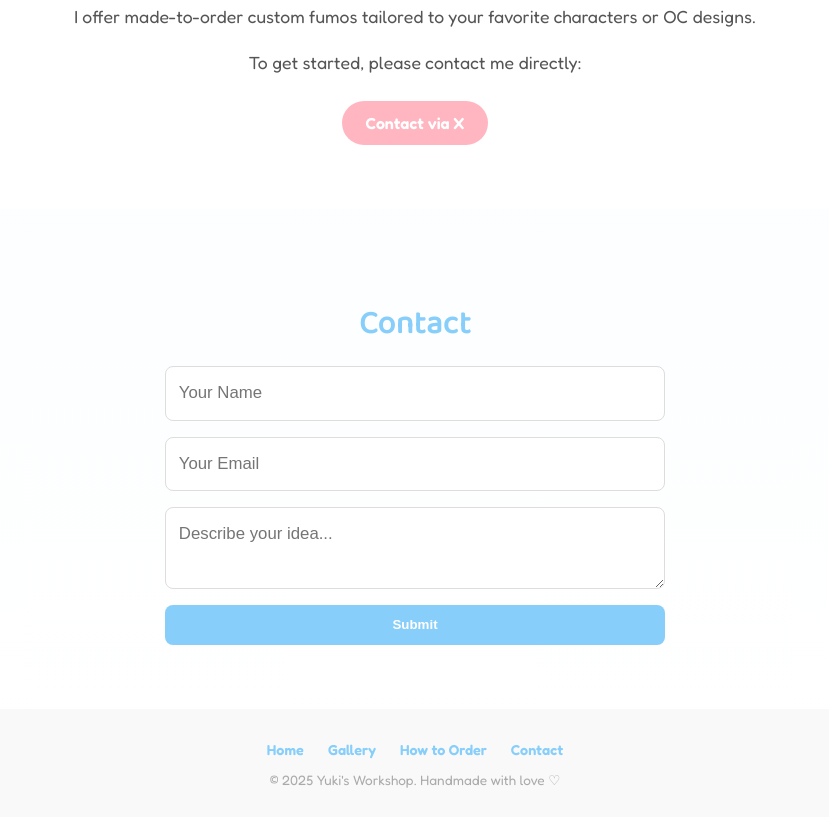
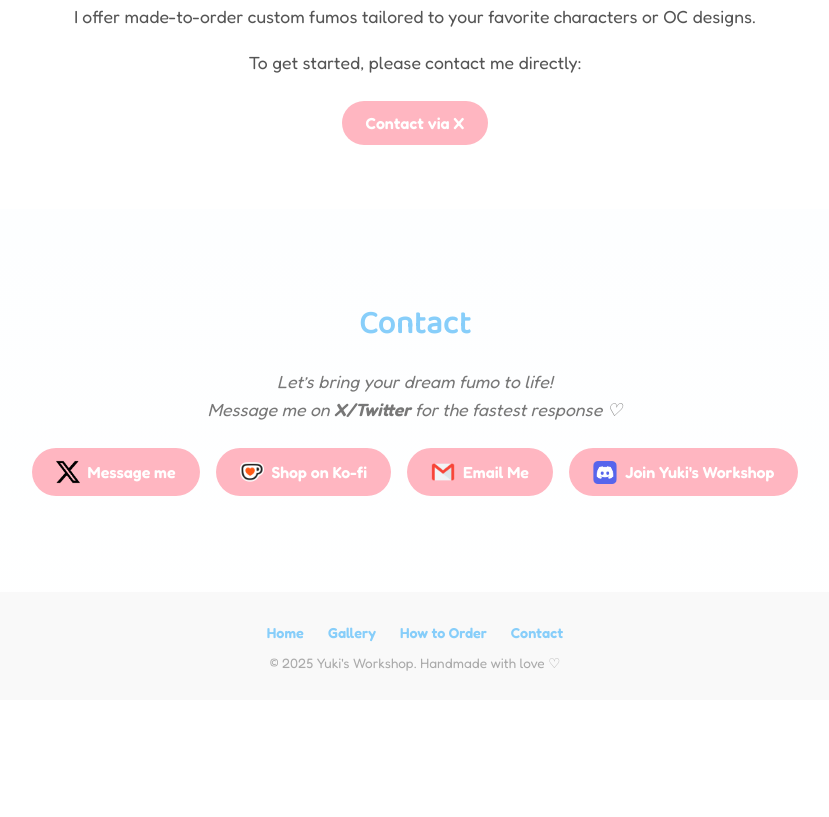
Before and after one commit to bominhvidai/yukiWeb, a plain HTML site: page index.html in a window 1280 px wide. Shown: the part 2713-3530 px from the top of the page, without its empty margins (225-1054 px from the left). After the commit the page ends 3413 px from the top, so only its background shows below. Drawn offline with Linux system fonts and the light colour scheme.

Commit message:
Update Contact

```diff
--- a/index.html
+++ b/index.html
@@ -125,13 +125,34 @@
 
     <section id="contact">
         <h2>Contact</h2>
-        <form>
-            <input type="text" placeholder="Your Name" required />
-            <input type="email" placeholder="Your Email" required />
-            <textarea placeholder="Describe your idea..."></textarea>
-            <button type="submit">Submit</button>
-        </form>
+        <p class="soft-subtext">
+            Let’s bring your dream fumo to life!<br>
+            Message me on <strong>X/Twitter</strong> for the fastest response ♡
+        </p>
+
+        <div class="contact-socials">
+            <a href="https://x.com/yuki_workshop" target="_blank" class="contact-button">
+                <img src="assets/x-icon.webp" alt="X logo" class="contact-icon" />
+                Message me
+            </a>
+            <a href="https://ko-fi.com/yuki_workshop/shop" target="_blank" class="contact-button">
+                <img src="assets/kofi-icon.png" alt="Ko-fi logo" class="contact-icon" />
+                Shop on Ko-fi
+            </a>
+            <a href="mailto:yukiworkshop28@gmail.com" class="contact-button">
+                <img src="assets/email-icon.png" alt="Email icon" class="contact-icon" />
+                Email Me
+            </a>
+            <a href="https://discord.gg/2GSBUMEMBN" target="_blank" class="contact-button">
+                <img src="assets/discord-icon.png" alt="Discord logo" class="contact-icon" />
+                Join Yuki's Workshop
+            </a>
+        </div>
     </section>
+
+
+
+
 
     <footer>
         <div class="footer-links">
--- a/style.css
+++ b/style.css
@@ -694,3 +694,43 @@ form textarea {
     -ms-overflow-style: none;      /* IE 10+ */
     overflow-y: scroll;            /* Ensure scrolling works */
 }
+
+.soft-subtext {
+    color: #777;
+    font-size: 1.1rem;
+    margin-bottom: 1.5rem;
+    font-style: italic;
+    line-height: 1.6;
+}
+
+.contact-socials {
+    display: flex;
+    gap: 1rem;
+    justify-content: center;
+    flex-wrap: wrap;
+    margin-bottom: 2rem;
+}
+
+.contact-button {
+    background: #FFB6C1;
+    color: white;
+    padding: 0.75rem 1.5rem;
+    border-radius: 999px;
+    text-decoration: none;
+    font-weight: bold;
+    display: flex;
+    align-items: center;
+    gap: 0.5rem;
+    transition: background 0.2s ease;
+}
+
+.contact-button:hover {
+    background: #f094b0;
+}
+
+.contact-icon {
+    width: 24px;
+    height: 24px;
+    flex-shrink: 0;
+    object-fit: contain;
+}
```
Also changed, not shown: assets/1.png (added), assets/cloud-divider.png (added), assets/discord-icon.png (added), assets/discord-icon.webp (added), assets/email-icon.png (added), assets/email-icon.webp (added).
